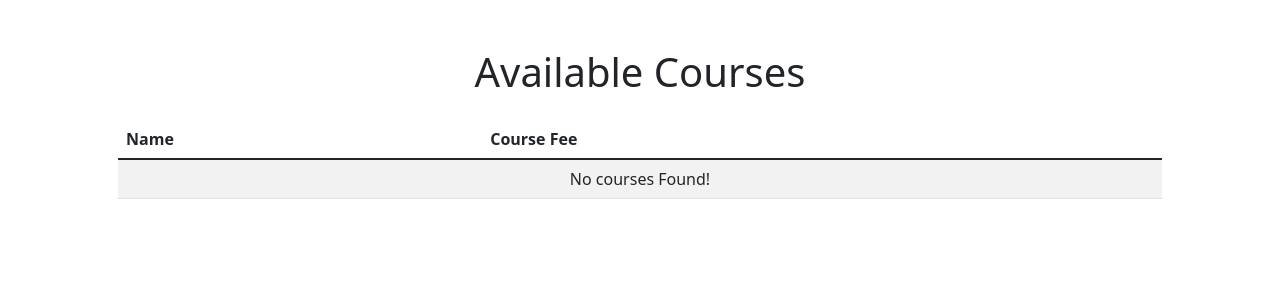
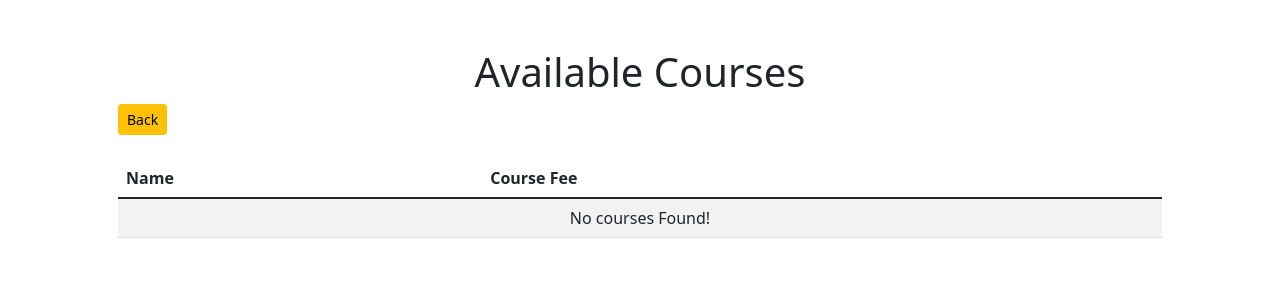
Before and after one commit to Kushan2k/student-management-system, a PHP site: page /view/view.courses.php in a window 1280 px wide. Shown: the top 300 px of the page. Run offline with PHP 8.4, Linux system fonts and the light colour scheme; the visitor is signed in with stand-in values (Sample User, id 1); data that the repository does not hold is empty; some libraries are stand-ins or nearby versions.

Commit message:
back button added

```diff
--- a/view/view.courses.php
+++ b/view/view.courses.php
@@ -33,6 +33,11 @@ $courses = getAllCourse(Database::getDB());
   <body>
     <div class="container p-5">
       <h4 class="display-6 text-center">Available Courses</h4>
+      <div class="row">
+        <div class="col-3">
+          <a href="./admin.dashboard.php" class="btn btn-sm btn-warning">Back</a>
+        </div>
+      </div>
       <?php
       if(isset($_SESSION['error'])){?>
       <div class="row">
```
